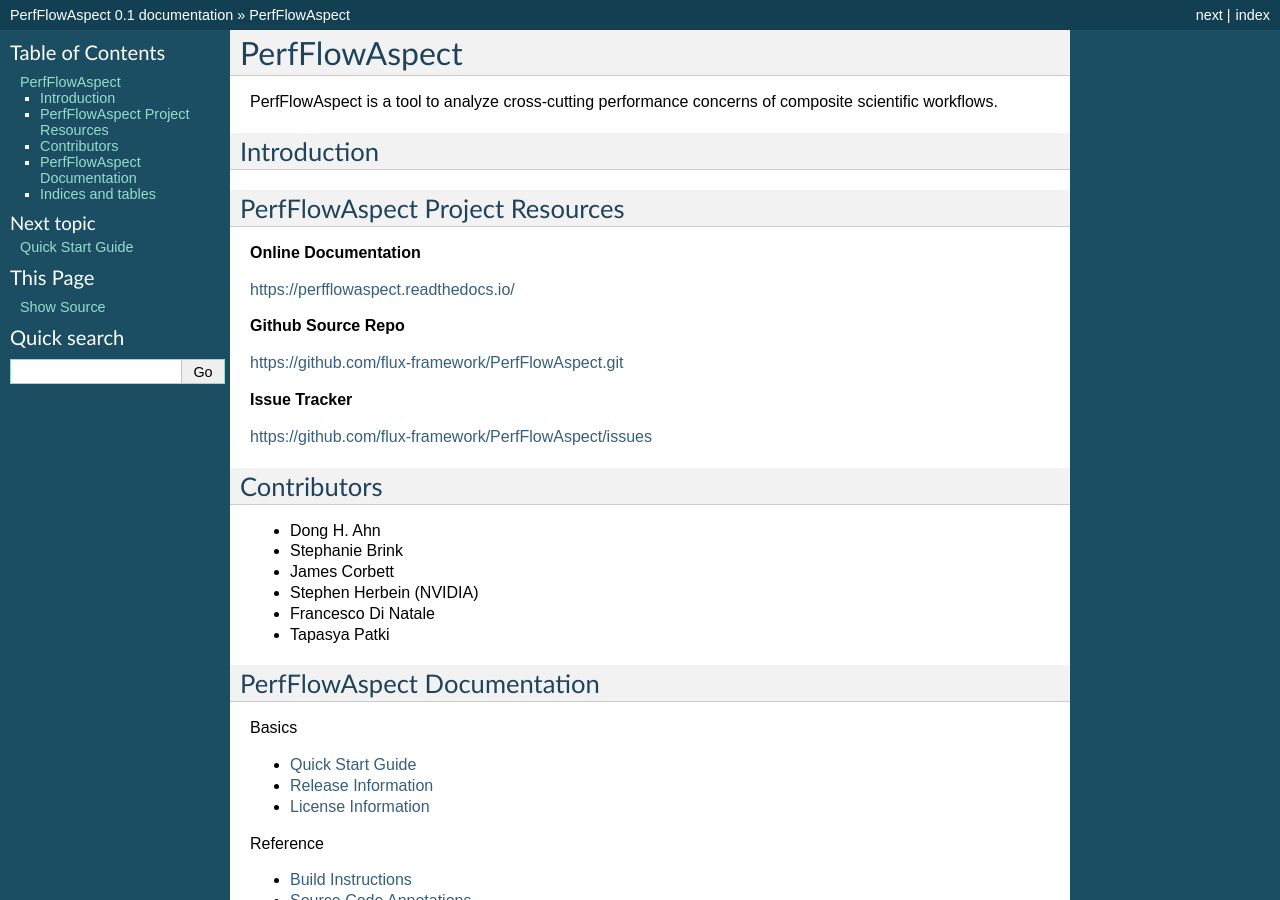
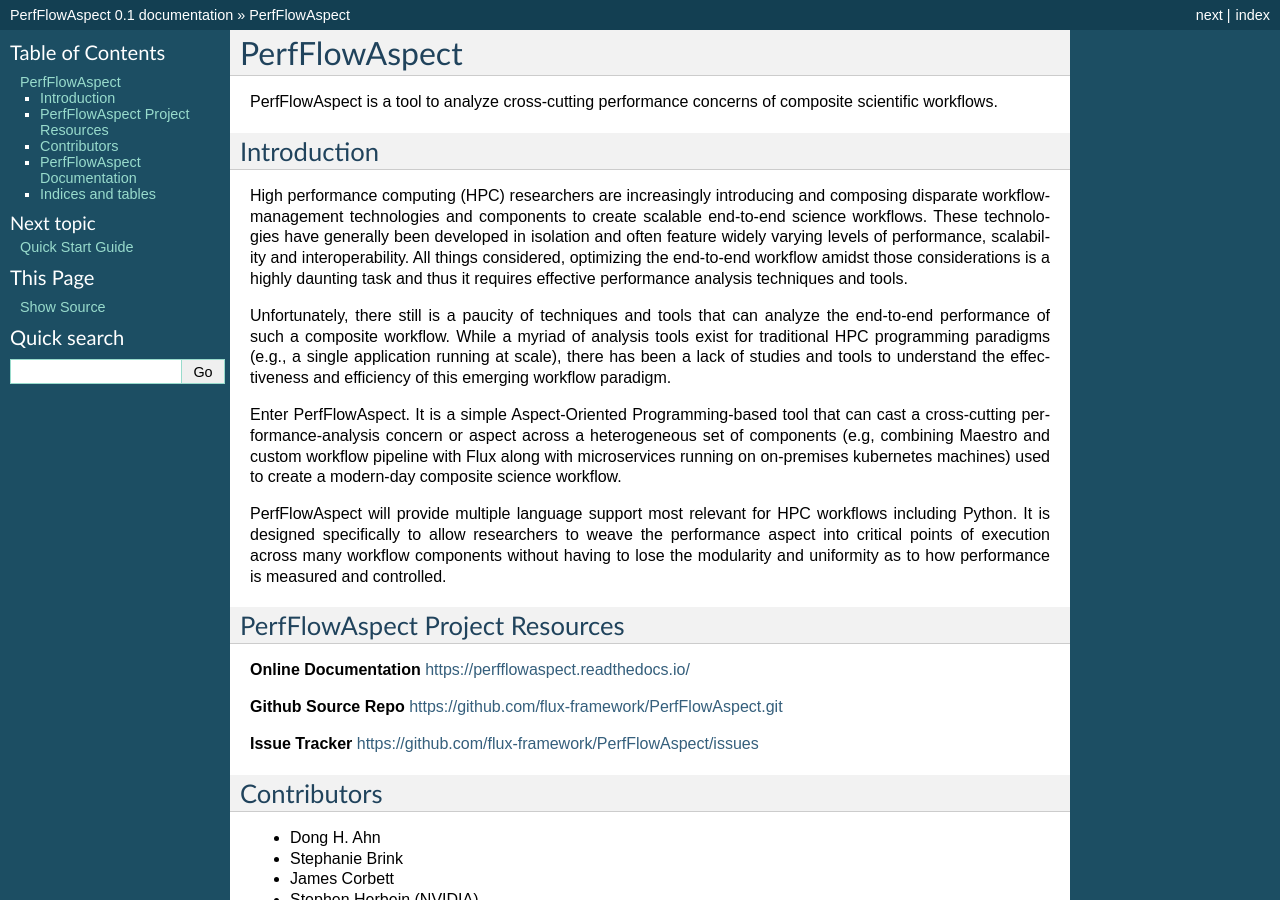
Before and after one commit to flux-framework/PerfFlowAspect, a Sphinx documentation site: the page built from docs/index.rst, in a window 1280 px wide and 900 px high. Built offline with Sphinx 7.4.7, drawn with Linux system fonts in a browser that asks for light colours; pages that are not in the unit, such as notebooks, are missing from menus.

Commit message:
Add intro

```diff
--- a/docs/index.rst
+++ b/docs/index.rst
@@ -13,21 +13,43 @@ of composite scientific workflows.
 **************
  Introduction
 **************
+High performance computing (HPC) researchers are increasingly introducing and
+composing disparate workflow-management technologies and components to create
+scalable end-to-end science workflows. These technologies have generally been
+developed in isolation and often feature widely varying levels of performance,
+scalability and interoperability. All things considered, optimizing the end-to-end
+workflow amidst those considerations is a highly daunting task and thus it
+requires effective performance analysis techniques and tools.
+
+Unfortunately, there still is a paucity of techniques and tools that can analyze
+the end-to-end performance of such a composite workflow. While a myriad of
+analysis tools exist for traditional HPC programming paradigms (e.g., a single
+application running at scale), there has been a lack of studies and tools to
+understand the effectiveness and efficiency of this emerging workflow paradigm.
+
+Enter PerfFlowAspect. It is a simple Aspect-Oriented Programming-based tool that
+can cast a cross-cutting performance-analysis concern or aspect across a
+heterogeneous set of components (e.g, combining Maestro and custom workflow
+pipeline with Flux along with microservices running on on-premises kubernetes
+machines) used to create a modern-day composite science workflow.
+
+PerfFlowAspect will provide multiple language support most relevant for HPC
+workflows including Python. It is designed specifically to allow researchers to
+weave the performance aspect into critical points of execution across many
+workflow components without having to lose the modularity and uniformity as to
+how performance is measured and controlled.
 
 *********************************
  PerfFlowAspect Project Resources
 *********************************
 
 **Online Documentation**
-
 https://perfflowaspect.readthedocs.io/
 
 **Github Source Repo**
-
 https://github.com/flux-framework/PerfFlowAspect.git
 
 **Issue Tracker**
-
 https://github.com/flux-framework/PerfFlowAspect/issues
 
 **************
```
